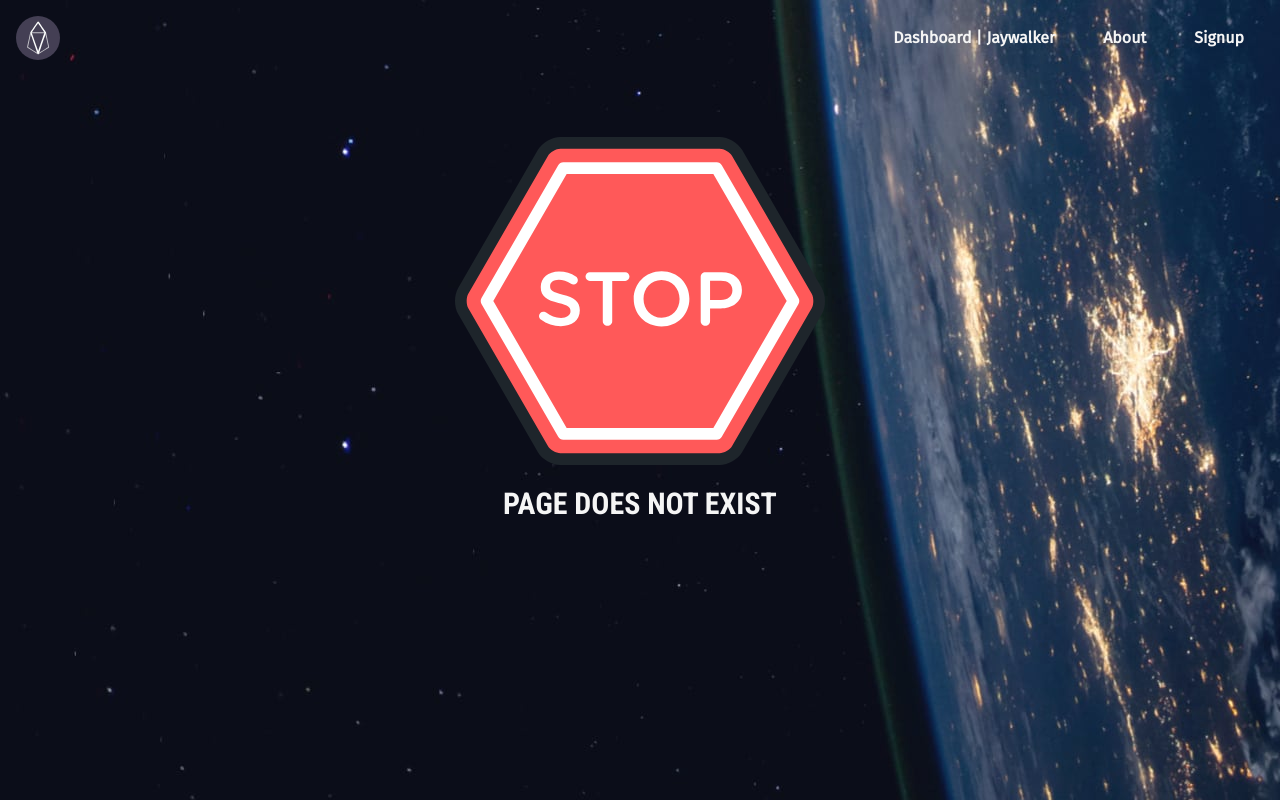
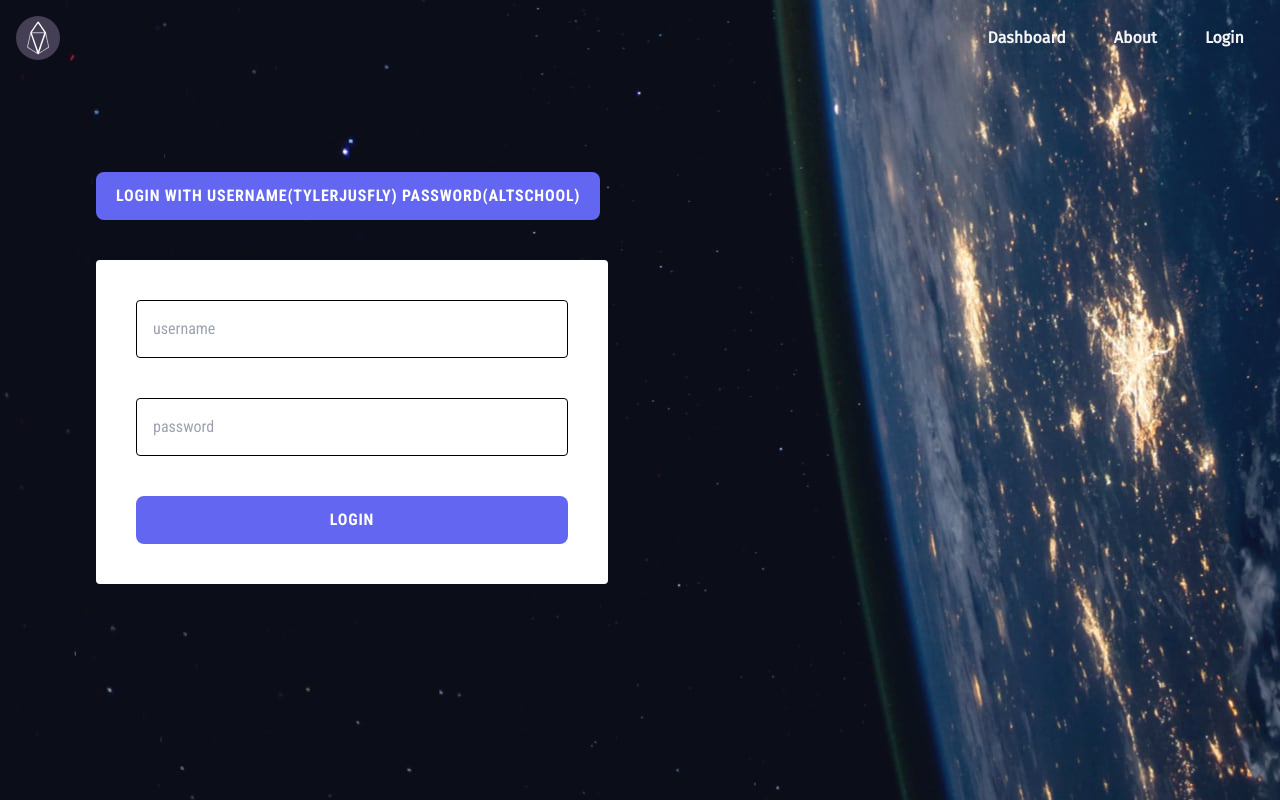
Before and after one commit to tylerjusfly/AltSchl-frontend-2ndSems-exam, a React (Create React App) app: page /login in a window 1280 px wide. Built offline with nearby package versions, Linux system fonts and the light colour scheme.

Commit message:
added fake auth context

```diff
--- a/src/App.js
+++ b/src/App.js
@@ -2,6 +2,7 @@ import React from "react";
 import { BrowserRouter, Routes, Route } from "react-router-dom";
 import { ErrorBoundary } from "react-error-boundary";
 import { Farewell, FallBackError, Home, Layout } from "./components";
+import { Login } from "./pages";
 
 function App() {
   return (
@@ -10,6 +11,7 @@ function App() {
         <Routes>
           <Route path="/" element={<Layout />}>
             <Route index element={<Home />} />
+            <Route path="login" element={<Login />} />
             <Route path="*" element={<Farewell />} />
           </Route>
         </Routes>
--- a/src/components/Fallback.js
+++ b/src/components/Fallback.js
@@ -1,4 +1,4 @@
-import { useReducer } from "react";
+//import { useReducer } from "react";
 
 export const FallBackError = ({ error }) => {
   return (
--- a/src/components/Home.js
+++ b/src/components/Home.js
@@ -1,18 +1,32 @@
-import React, { useContext } from "react";
-import { Outlet } from "react-router-dom";
+import React from "react";
+import { Link, Outlet } from "react-router-dom";
 import navLogo from "../assets/imgs/navbar.svg";
 import { useAuthContext } from "../hooks/useAuthContext";
 
 const Navbar = () => {
-  const context = useAuthContext();
+  const { user, pass, dispatch } = useAuthContext();
+
+  const logOut = () => {
+    dispatch({ type: "LOGOUT" });
+  };
 
   return (
     <nav className="flex flex-row justify-between p-4">
-      <img src={navLogo} alt="nav Logo" width={44} />
+      <Link to="/">
+        <img src={navLogo} alt="nav Logo" width={44} />
+      </Link>
       <ul className="flex flex-row gap-12 font-bold font-fira pr-5 self-center">
-        <li>Dashboard {context.user && `| ${context.user}`}</li>
-        <li>About</li>
-        <li>Signup</li>
+        <Link>Dashboard {user && `| ${user}`}</Link>
+        <Link>About</Link>
+        {user ? (
+          <>
+            <Link onClick={logOut} to="/">
+              LogOut
+            </Link>
+          </>
+        ) : (
+          <Link to="/login">Login</Link>
+        )}
       </ul>
     </nav>
   );
--- a/src/context/AuthContext.js
+++ b/src/context/AuthContext.js
@@ -2,11 +2,24 @@ import { createContext, useReducer, useState } from "react";
 
 export const AuthContext = createContext();
 
+const reducer = (state, action) => {
+  switch (action.type) {
+    case "LOGIN":
+      return { ...state, user: action.payload };
+    case "LOGOUT":
+      return { ...state, user: null, pass: null };
+
+    default:
+      return { ...state };
+  }
+};
+
 //the children is whatever the AuthContextProvider wraps
 export const AuthContextProvider = ({ children }) => {
-  const [state, dispatch] = useState({
-    user: "Jaywalker",
+  const [state, dispatch] = useReducer(reducer, {
+    user: null,
+    pass: "altschool",
   });
 
-  return <AuthContext.Provider value={{ ...state }}>{children}</AuthContext.Provider>;
+  return <AuthContext.Provider value={{ ...state, dispatch }}>{children}</AuthContext.Provider>;
 };
--- a/src/index.css
+++ b/src/index.css
@@ -24,6 +24,12 @@
   .btn {
     @apply inline-block px-5 py-3 rounded-lg bg-indigo-500 hover:bg-indigo-400 hover:-translate-y-5 focus:outline-none focus:ring focus:ring-offset-2 focus:ring-indigo-400 focus:ring-opacity-50 active:bg-indigo-600 transform transition text-white uppercase tracking-wider font-semibold text-sm sm:text-base;
   }
+  .tab {
+    @apply inline-block px-5 py-3 rounded-lg bg-indigo-500 focus:outline-none focus:ring focus:ring-offset-2 focus:ring-indigo-400 focus:ring-opacity-50 active:bg-indigo-600 text-white uppercase tracking-wider font-semibold text-sm sm:text-base;
+  }
+  .input {
+    @apply p-4 border border-black rounded font-medium font-ty;
+  }
 }
 
 h2 {
--- /dev/null
+++ b/src/pages/Login.js
@@ -0,0 +1,54 @@
+import { useState } from "react";
+import { useAuthContext } from "../hooks/useAuthContext";
+
+export const Login = () => {
+  const [formInput, setFormInput] = useState({
+    username: "",
+    password: "",
+  });
+
+  const { dispatch } = useAuthContext();
+
+  function handleChange(event) {
+    const { name, value } = event.target;
+    setFormInput((prevFormData) => {
+      return {
+        ...prevFormData,
+        [name]: value,
+      };
+    });
+  }
+
+  function submitForm(event) {
+    event.preventDefault();
+    console.log(formInput);
+    dispatch({ type: "LOGIN", payload: formInput.username });
+  }
+
+  return (
+    <div className="flex flex-col items-start h-96 m-24">
+      <div className="mb-10 tab font-ty"> Login with username(tylerjusfly) password(altschool)</div>
+      <form onSubmit={submitForm} className="flex flex-col gap-10 w-100 bg-white p-10 rounded text-black font-ty">
+        <input
+          type="text"
+          name="username"
+          placeholder="username"
+          className="input"
+          value={formInput.username}
+          onChange={handleChange}
+        />
+        <input
+          type="text"
+          name="password"
+          placeholder="password"
+          className="input"
+          // value={formInput.password}
+          onChange={handleChange}
+        />
+        <button type="submit" className="btn font-ty">
+          LOGIN
+        </button>
+      </form>
+    </div>
+  );
+};
--- /dev/null
+++ b/src/pages/index.js
@@ -0,0 +1 @@
+export * from "./Login";
--- a/tailwind.config.js
+++ b/tailwind.config.js
@@ -3,6 +3,9 @@ module.exports = {
   content: ["./src/**/*.{html,js}"],
   theme: {
     extend: {
+      width: {
+        100: "32rem",
+      },
       margin: {
         96: "30rem",
       },
```
